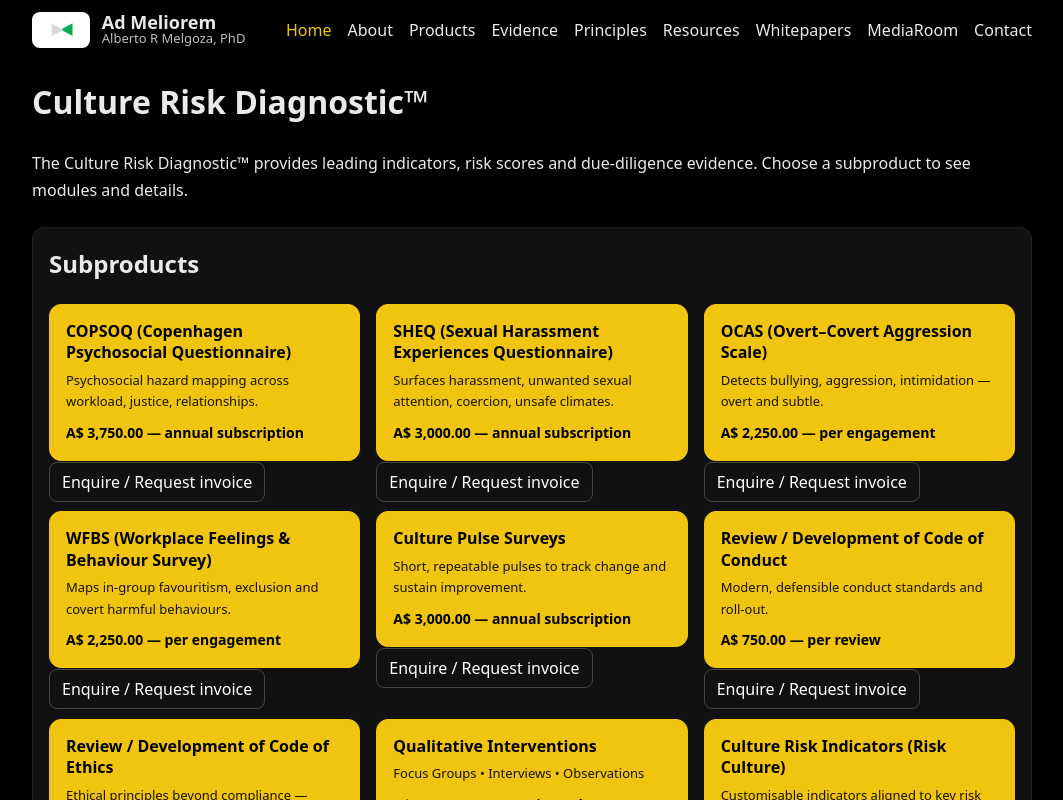
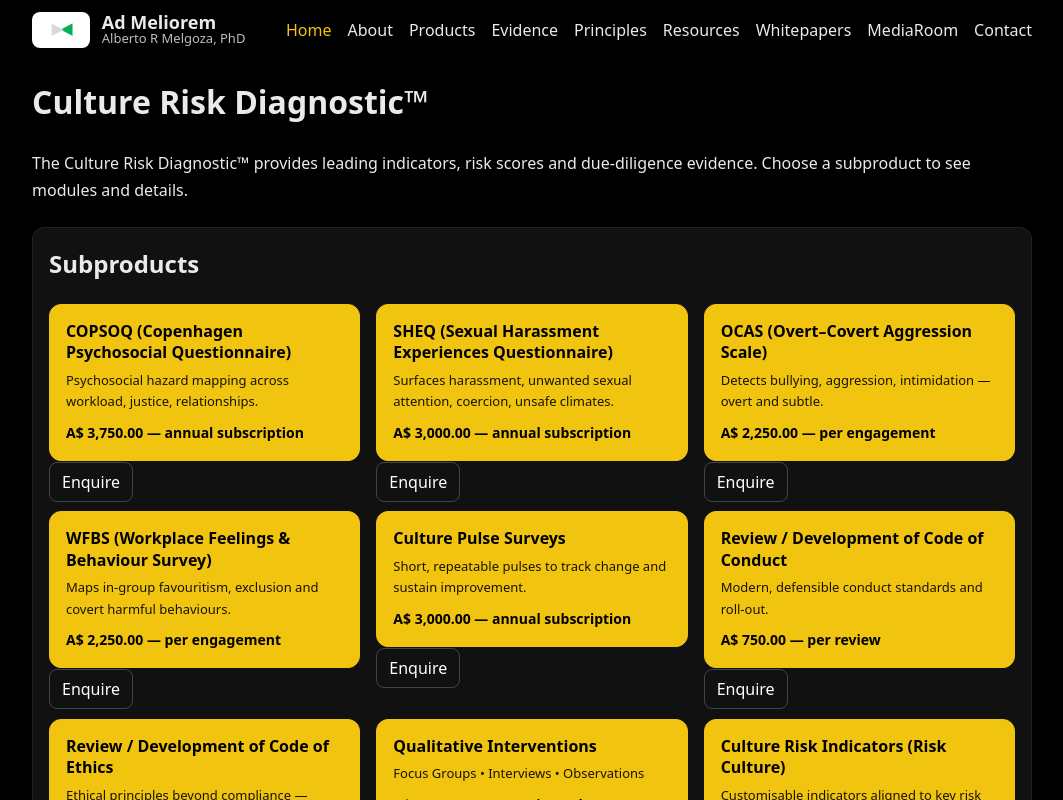
Before and after one commit to AlbertoRMelgoza/AdMeliorem, a Next.js app: page /products/culture-risk-diagnostic in a window 1280 px wide. Shown: the top 800 px of the page, without its empty margins (108-1171 px from the left). Built offline with nearby package versions, Linux system fonts and the light colour scheme.

Commit message:
Update page.tsx

```diff
--- a/app/products/culture-risk-diagnostic/page.tsx
+++ b/app/products/culture-risk-diagnostic/page.tsx
@@ -123,7 +123,7 @@ export default function CRDPage() {
                     textDecoration: "none",
                   }}
                 >
-                  Enquire / Request invoice
+                  Enquire
                 </a>
               </div>
             </div>
```
